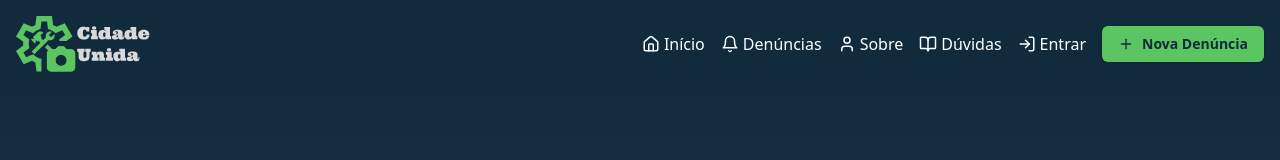
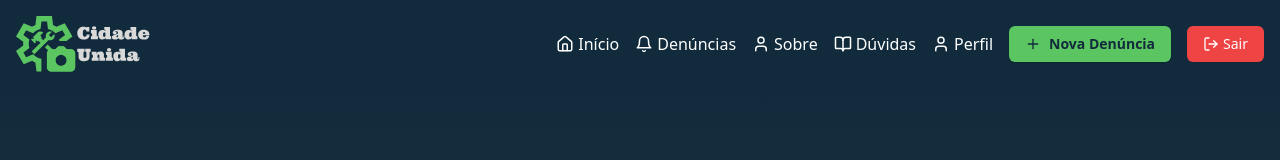
Before and after one commit to rafaelromwno/cidade-integra-frontend, a React (Vite) app in the folder frontend/: page / in a window 1280 px wide. Shown: the top 160 px of the page. Built offline with nearby package versions, Linux system fonts and the light colour scheme; no server answers; sample sign-in values are in the browser's storage.

Commit message:
feat: limtando acesso à pagina de login para usuarios autenticados

```diff
--- a/frontend/src/components/layout/DesktopMenu.jsx
+++ b/frontend/src/components/layout/DesktopMenu.jsx
@@ -1,32 +1,56 @@
-import { Link } from 'react-router-dom';
-import { Button } from '@/components/ui/button';
-import { Home, Bell, User, LogIn, Shield, LogOut, Plus, BookOpen } from 'lucide-react';
+import { Link } from "react-router-dom"
+import { Button } from "@/components/ui/button"
+import {
+  Home,
+  Bell,
+  User,
+  LogIn,
+  Shield,
+  LogOut,
+  Plus,
+  BookOpen,
+} from "lucide-react"
 
 const DesktopMenu = ({ user, onLogout, isLoggingOut }) => {
   return (
     <>
-      <Link to="/" className="hover:text-verde transition-colors flex items-center gap-1">
+      <Link
+        to="/"
+        className="hover:text-verde transition-colors flex items-center gap-1"
+      >
         <Home size={18} />
         <span>Início</span>
       </Link>
 
-      <Link to="/denuncias" className="hover:text-verde transition-colors flex items-center gap-1">
+      <Link
+        to="/denuncias"
+        className="hover:text-verde transition-colors flex items-center gap-1"
+      >
         <Bell size={18} />
         <span>Denúncias</span>
       </Link>
 
-      <Link to="/sobre" className="hover:text-verde transition-colors flex items-center gap-1">
+      <Link
+        to="/sobre"
+        className="hover:text-verde transition-colors flex items-center gap-1"
+      >
         <User size={18} />
         <span>Sobre</span>
       </Link>
 
-      <Link to="/duvidas" className="hover:text-verde transition-colors flex items-center gap-1">
+      <Link
+        to="/duvidas"
+        className="hover:text-verde transition-colors flex items-center gap-1"
+      >
         <BookOpen size={18} />
         <span>Dúvidas</span>
       </Link>
 
       {!user && (
-        <Link to="/login" className="hover:text-verde transition-colors flex items-center gap-1">
+        <Link
+          to="/login"
+          className="hover:text-verde transition-colors flex items-center gap-1"
+        >
           <LogIn size={18} />
           <span>Entrar</span>
         </Link>
@@ -34,19 +58,29 @@ const DesktopMenu = ({ user, onLogout, isLoggingOut }) => {
 
       {user && (
         <>
-          <Link to="/perfil" className="hover:text-verde transition-colors flex items-center gap-1">
+          <Link
+            to="/perfil"
+            className="hover:text-verde transition-colors flex items-center gap-1"
+          >
             <User size={18} />
             <span>Perfil</span>
           </Link>
-
-          <Link to="/admin" className="hover:text-verde transition-colors flex items-center gap-1">
-            <Shield size={18} />
-            <span>Admin</span>
-          </Link>
+          {user.role === "admin" && (
+            <Link
+              to="/admin"
+              className="hover:text-verde transition-colors flex items-center gap-1"
+            >
+              <Shield size={18} />
+              <span>Admin</span>
+            </Link>
+          )}
         </>
       )}
 
-      <Button asChild className="bg-verde hover:bg-verde-escuro text-azul font-semibold duration-500">
+      <Button
+        asChild
+        className="bg-verde hover:bg-verde-escuro text-azul font-semibold duration-500"
+      >
         <Link to="/nova-denuncia" className="flex items-center gap-1">
           <Plus className="h-4 w-4" />
           <span>Nova Denúncia</span>
@@ -65,7 +99,7 @@ const DesktopMenu = ({ user, onLogout, isLoggingOut }) => {
         </Button>
       )}
     </>
-  );
-};
+  )
+}
 
-export default DesktopMenu;
+export default DesktopMenu
--- a/frontend/src/components/layout/MobileMenu.jsx
+++ b/frontend/src/components/layout/MobileMenu.jsx
@@ -1,6 +1,15 @@
-import { Link } from 'react-router-dom';
-import { Button } from '@/components/ui/button';
-import { Home, Bell, User, LogIn, Shield, LogOut, Plus, BookOpen } from 'lucide-react';
+import { Link } from "react-router-dom"
+import { Button } from "@/components/ui/button"
+import {
+  Home,
+  Bell,
+  User,
+  LogIn,
+  Shield,
+  LogOut,
+  Plus,
+  BookOpen,
+} from "lucide-react"
 
 const MobileMenu = ({ user, onClickItem, onLogout, isLoggingOut }) => {
   return (
@@ -32,7 +41,10 @@ const MobileMenu = ({ user, onClickItem, onLogout, isLoggingOut }) => {
         <span>Sobre</span>
       </Link>
 
-      <Link to="/duvidas" className="hover:text-verde transition-colors flex items-center gap-1">
+      <Link
+        to="/duvidas"
+        className="hover:text-verde transition-colors flex items-center gap-1"
+      >
         <BookOpen size={18} />
         <span>Dúvidas</span>
       </Link>
@@ -59,6 +71,7 @@ const MobileMenu = ({ user, onClickItem, onLogout, isLoggingOut }) => {
             <span>Perfil</span>
           </Link>
 
+          {user.role === "admin" && (
             <Link
               to="/admin"
               onClick={onClickItem}
@@ -67,6 +80,7 @@ const MobileMenu = ({ user, onClickItem, onLogout, isLoggingOut }) => {
               <Shield size={18} />
               <span>Admin</span>
             </Link>
+          )}
         </>
       )}
 
@@ -88,11 +102,11 @@ const MobileMenu = ({ user, onClickItem, onLogout, isLoggingOut }) => {
           variant="destructive"
         >
           <LogOut size={18} />
-          <span>{isLoggingOut ? 'Saindo...' : 'Sair'}</span>
+          <span>{isLoggingOut ? "Saindo..." : "Sair"}</span>
         </Button>
       )}
     </>
-  );
-};
+  )
+}
 
-export default MobileMenu;
+export default MobileMenu
--- a/frontend/src/components/layout/Navbar.jsx
+++ b/frontend/src/components/layout/Navbar.jsx
@@ -8,11 +8,13 @@ import MobileMenu from "./MobileMenu";
 import { useIsMobile } from "@/hooks/use-mobile";
 import { useToast } from "@/hooks/use-toast";
 import { useNavigate } from "react-router-dom";
+import { useAuth } from "@/context/AuthContext";
 
 const Navbar = () => {
   const [isOpen, setIsOpen] = useState(false);
   const [isLoggingOut, setIsLoggingOut] = useState(false);
-  const { user, logout } = useAuthentication();
+  const { logout } = useAuthentication();
+  const { currentUser: user } = useAuth();
   const isMobile = useIsMobile();
   const { toast } = useToast();
   const navigate = useNavigate();
@@ -29,7 +31,7 @@ const Navbar = () => {
       });
 
       setTimeout(() => {
-        navigate("/");
+        navigate("/login");
       }, 1000)
     } catch (error) {
       console.error("Erro ao sair:", error);
--- a/frontend/src/context/AuthContext.jsx
+++ b/frontend/src/context/AuthContext.jsx
@@ -1,29 +1,33 @@
-import React, { createContext, useContext, useEffect, useState } from "react";
-import { onAuthStateChanged } from "firebase/auth";
-import { auth } from "../firebase/config";
+import React, { createContext, useContext, useEffect, useState } from "react"
+import { onAuthStateChanged } from "firebase/auth"
+import { auth } from "@/firebase/config"
 
-const AuthContext = createContext();
+const AuthContext = createContext(null)
 
 export const AuthProvider = ({ children }) => {
-  const [currentUser, setCurrentUser] = useState(null);
-  const [loading, setLoading] = useState(true);
+  const [currentUser, setCurrentUser] = useState(null)
+  const [loading, setLoading] = useState(true)
 
   useEffect(() => {
     const unsubscribe = onAuthStateChanged(auth, (user) => {
-      setCurrentUser(user);
-      setLoading(false);
-    });
+      setCurrentUser(user)
+      setLoading(false)
+    })
 
-    return () => unsubscribe();
-  }, []);
+    return () => unsubscribe()
+  }, [])
 
   return (
-    <AuthContext.Provider value={{ currentUser }}>
-      {!loading && children}
+    <AuthContext.Provider value={{ currentUser, loading }}>
+      {children}
     </AuthContext.Provider>
-  );
-};
+  )
+}
 
 export const useAuth = () => {
-  return useContext(AuthContext);
-};
+  const context = useContext(AuthContext)
+  if (!context) {
+    throw new Error("useAuth deve ser usado dentro de AuthProvider")
+  }
+  return context
+}
--- a/frontend/src/pages/LoginPage.jsx
+++ b/frontend/src/pages/LoginPage.jsx
@@ -1,20 +1,33 @@
 import { MapPin } from "lucide-react";
-import { useState } from "react";
+import { useState, useEffect } from "react";
 import Navbar from "@/components/layout/Navbar";
 import Footer from "@/components/layout/Footer";
 import { Tabs, TabsContent, TabsList, TabsTrigger } from "@/components/ui/tabs";
-import { useAuth } from "@/context/AuthContext";
 import LoginForm from "@/components/authentication/LoginForm";
 import RegisterForm from "@/components/authentication/RegisterForm";
 import AuthNotice from "@/components/authentication/shared/AuthNotice";
+import { useAuth } from "@/context/AuthContext";
+import LoadingScreen from "@/components/ui/LoadingScreen";
+import { useNavigate } from "react-router-dom";
 
 const LoginPage = () => {
-  const { user } = useAuth();
+  const { currentUser: user, loading } = useAuth();
+  const navigate = useNavigate();
   const [activeTab, setActiveTab] = useState("login");
+
+  useEffect(() => {
+    if (!loading && user) {
+      navigate("/"); // redireciona para a home se já estiver logado
+    }
+  }, [user, loading, navigate]);
 
   const handleTabChange = (value) => {
     setActiveTab(value);
   };
+
+  if (loading || user) {
+    return <LoadingScreen mensagem="Carregando..." />;
+  }
 
   return (
     <div className="min-h-screen flex flex-col">
@@ -31,13 +44,18 @@ const LoginPage = () => {
               Bem-vindo ao Cidade Unida
             </h1>
             <p className="text-gray-500 mt-2 text-sm">
-              Faça login ou crie uma conta para começar a reportar problemas urbanos.
+              Faça login ou crie uma conta para começar a reportar problemas
+              urbanos.
             </p>
           </div>
 
           {/* Auth Tabs */}
           <div className="bg-white shadow-md rounded-lg p-6">
-            <Tabs defaultValue="login" onValueChange={handleTabChange} className="w-full">
+            <Tabs
+              defaultValue="login"
+              onValueChange={handleTabChange}
+              className="w-full"
+            >
               <TabsList className="grid w-full grid-cols-2 mb-6">
                 <TabsTrigger value="login">Entrar</TabsTrigger>
                 <TabsTrigger value="register">Cadastrar</TabsTrigger>
```
Lines whose indentation alone changed are shown as unchanged.
